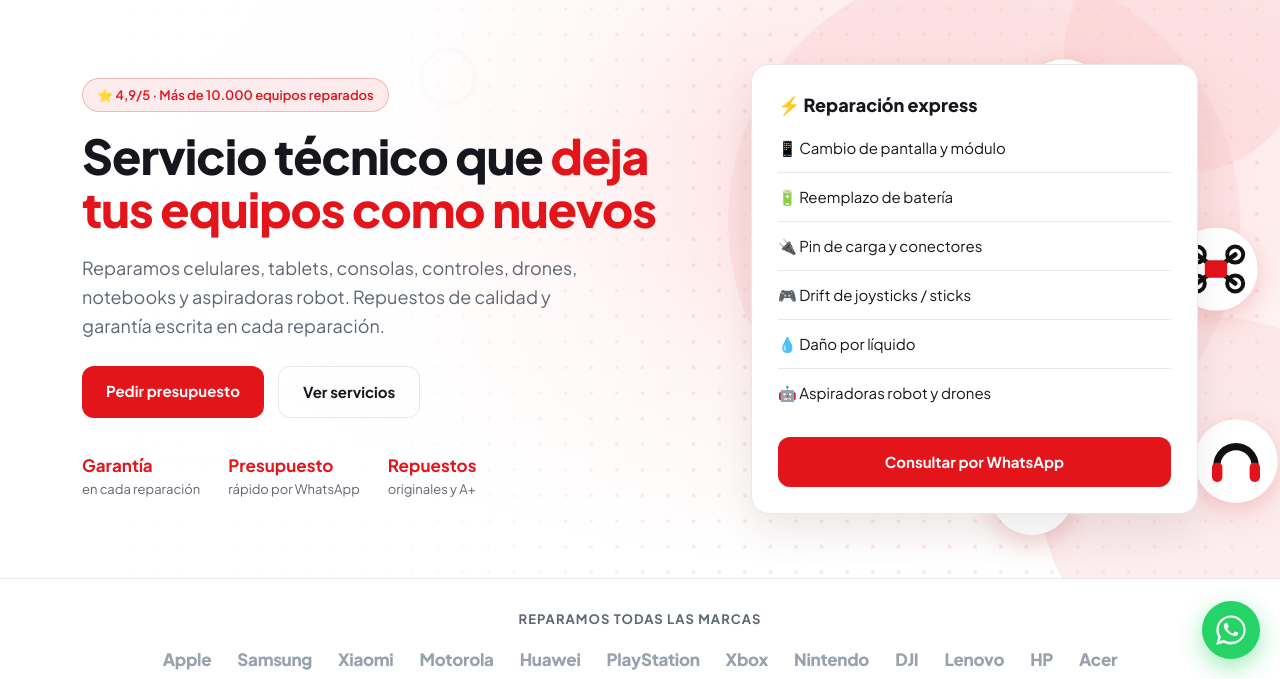
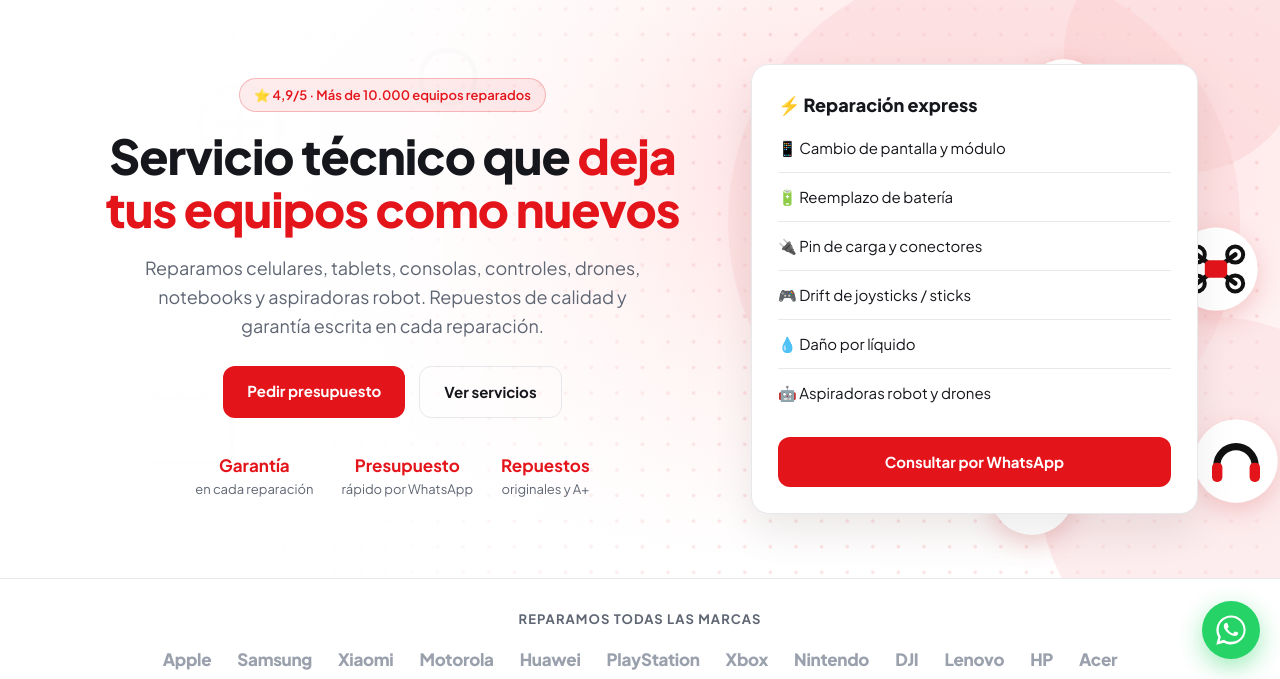
Before and after one commit to krochikbrian-eng/pandashop-servicio-tecnico, a website: page index.html in a window 1280 px wide. Shown: the part 121-800 px from the top of the page. Drawn offline with Linux system fonts and the light colour scheme.

Commit message:
Hero centrado (badge, titulo, texto, botones, trust); styles v12

```diff
--- a/index.html
+++ b/index.html
@@ -19,7 +19,7 @@
 <link rel="preconnect" href="https://fonts.googleapis.com" />
 <link rel="preconnect" href="https://fonts.gstatic.com" crossorigin />
 <link href="https://fonts.googleapis.com/css2?family=Plus+Jakarta+Sans:wght@400;500;600;700;800&display=swap" rel="stylesheet" />
-<link rel="stylesheet" href="/styles.css?v=11" />
+<link rel="stylesheet" href="/styles.css?v=12" />
 
 <!-- Structured data: LocalBusiness -->
 <script type="application/ld+json">
--- a/styles.css
+++ b/styles.css
@@ -85,11 +85,12 @@ img{max-width:100%;display:block}
 }
 .hero-inner{display:grid;grid-template-columns:1.25fr .9fr;gap:48px;align-items:center}
 .pill{display:inline-block;background:rgba(228,20,27,.08);color:var(--red);border:1px solid rgba(228,20,27,.25);padding:6px 14px;border-radius:999px;font-size:13px;font-weight:600;margin-bottom:18px}
+.hero-text{display:flex;flex-direction:column;align-items:center;text-align:center}
 .hero h1{font-size:48px;line-height:1.1;font-weight:800;letter-spacing:-1px}
 .grad{color:var(--red)}
-.hero p{color:var(--muted);font-size:18px;margin:18px 0 26px;max-width:540px}
-.hero-cta{display:flex;gap:14px;flex-wrap:wrap}
-.hero-trust{display:flex;gap:28px;margin-top:34px;flex-wrap:wrap}
+.hero p{color:var(--muted);font-size:18px;margin:18px auto 26px;max-width:540px}
+.hero-cta{display:flex;gap:14px;flex-wrap:wrap;justify-content:center}
+.hero-trust{display:flex;gap:28px;margin-top:34px;flex-wrap:wrap;justify-content:center}
 .hero-trust div{display:flex;flex-direction:column}
 .hero-trust strong{color:var(--red);font-size:17px}
 .hero-trust span{color:var(--muted);font-size:13px}
```
Also changed, not shown: servicio-tecnico/index.html (+1 -1 lines), st-gral/index.html (+1 -1 lines).
